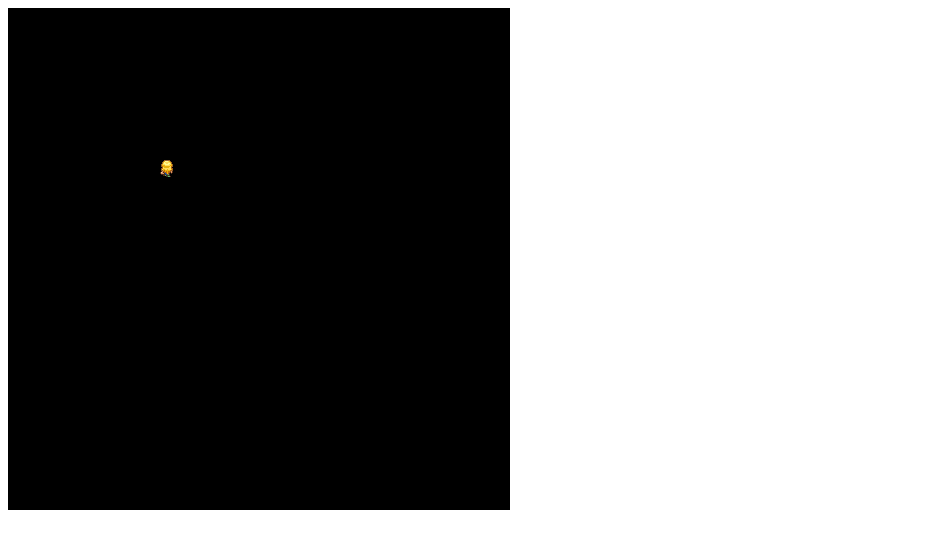
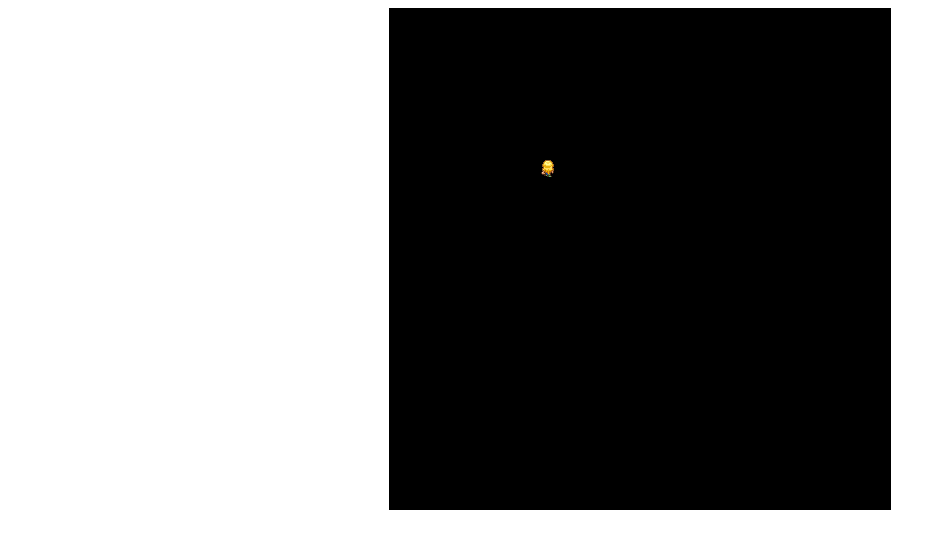
Before and after one commit to joellord/htmlgame, a plain HTML site: page index.html in a window 1280 px wide. Shown: the whole page, without its empty margins (0-946 px from the left). Drawn offline with Linux system fonts and the light colour scheme.

Commit message:
Added CSS to centre canvas

```diff
--- /dev/null
+++ b/css/style.css
@@ -0,0 +1,7 @@
+canvas{
+	padding-left: 0;
+    padding-right: 0;
+    margin-left: auto;
+    margin-right: auto;
+    display: block;
+}
--- a/index.html
+++ b/index.html
@@ -2,7 +2,7 @@
 <html>
 	<head>
 		<title>HTML5 Game Testing</title>
-
+		<link type="text/css" rel="stylesheet" href="css/style.css" />
 	</head>
 
 	<body onload="init()">
```
